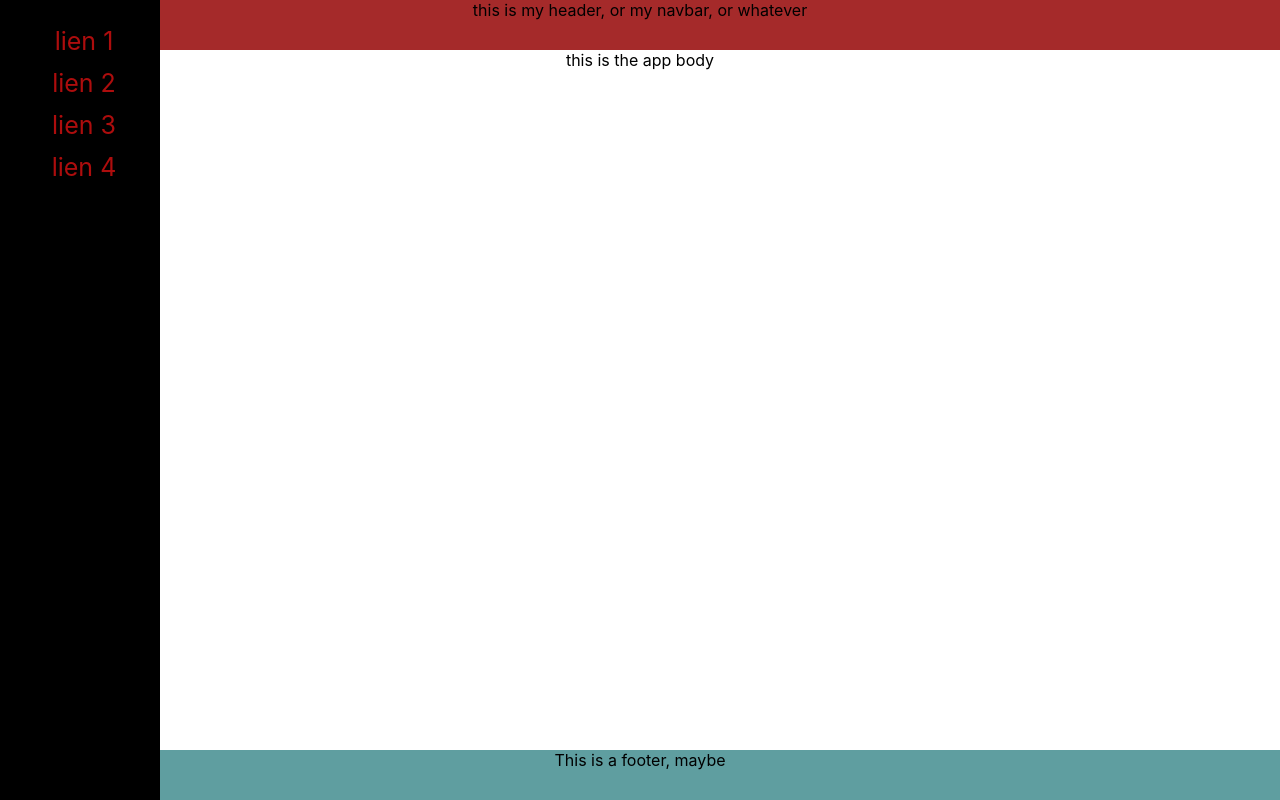
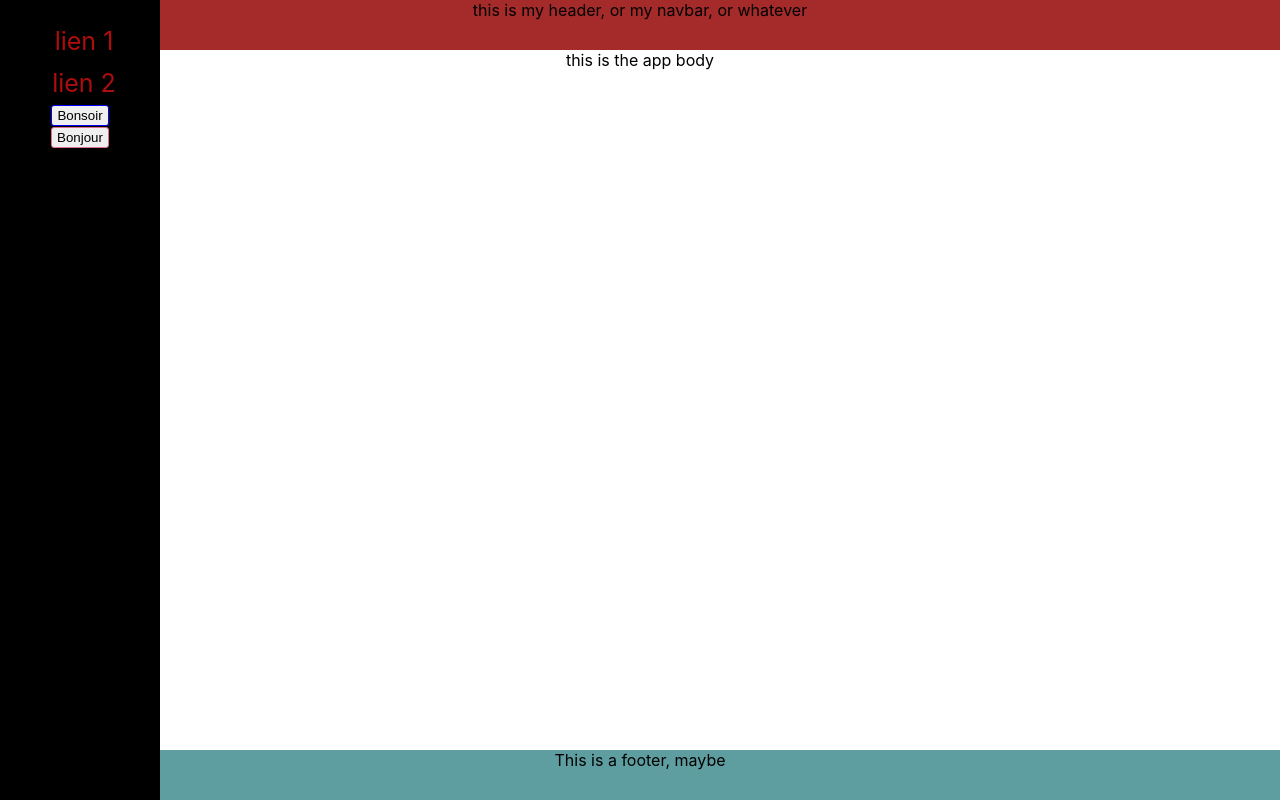
Before and after one commit to Windryuu/ExoReact, a React (Create React App) app: page / in a window 1280 px wide. Built offline with nearby package versions, Linux system fonts and the light colour scheme.

Commit message:
props sur un button pour le rendre configurable

```diff
--- a/src/components/Sidebar.jsx
+++ b/src/components/Sidebar.jsx
@@ -20,13 +20,20 @@ const LinkSidebarStyled = styled.a`
     display: block;
 `
 
+const ButtonStyled = styled.button`
+    padding: 2px 5px;
+    border-radius: 3px;
+    border: 1px solid ${props => props.borderColor ? props.borderColor : "palevioletred"};
+`
+
 function Sidebar(){
     return(
         <SidebarStyled>
             <LinkSidebarStyled href="/" >lien 1</LinkSidebarStyled>
             <LinkSidebarStyled href="/" >lien 2</LinkSidebarStyled>
-            <LinkSidebarStyled href="/" >lien 3</LinkSidebarStyled>
-            <LinkSidebarStyled href="/" >lien 4</LinkSidebarStyled>
+            <ButtonStyled borderColor="blue">Bonsoir</ButtonStyled>
+            <br/>
+            <ButtonStyled>Bonjour</ButtonStyled>
         </SidebarStyled>
     )
 }
```
